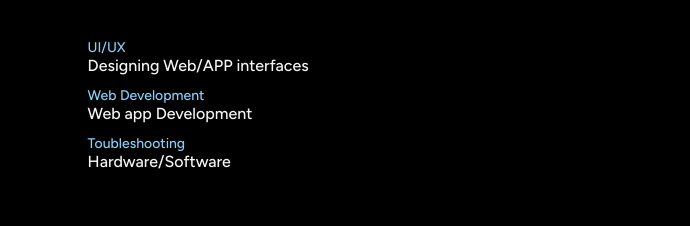
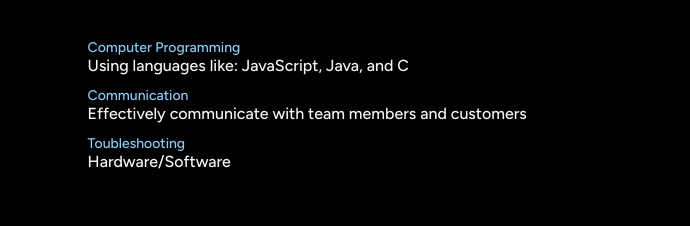
Before and after one commit to just-a-believer/New-Portfolio2, a plain HTML site: page index.htm in a window 1280 px wide. Both pictures are taken after a click on the element "Skills". Shown: the part 1111-1337 px from the top of the page, 498-1188 px from the left. Drawn offline with Linux system fonts and the light colour scheme.

Commit message:
Update 0.3

```diff
--- a/index.htm
+++ b/index.htm
@@ -64,8 +64,9 @@
                     </div>
                     <div class="tabContent" id='skillsTab'>
                         <ul>
-                            <li><span>UI/UX</span><br>Designing Web/APP interfaces</li>
-                            <li><span>Web Development</span><br>Web app Development</li>
+                            <li><span>Computer Programming</span><br>Using languages like: JavaScript, Java, and C</li>
+                            <li><span>Communication</span><br>Effectively communicate with team members and customers
+                            </li>
                             <li><span>Toubleshooting</span><br>Hardware/Software</li>
                         </ul>
                     </div>
```
Also changed, not shown: 1 other file.
